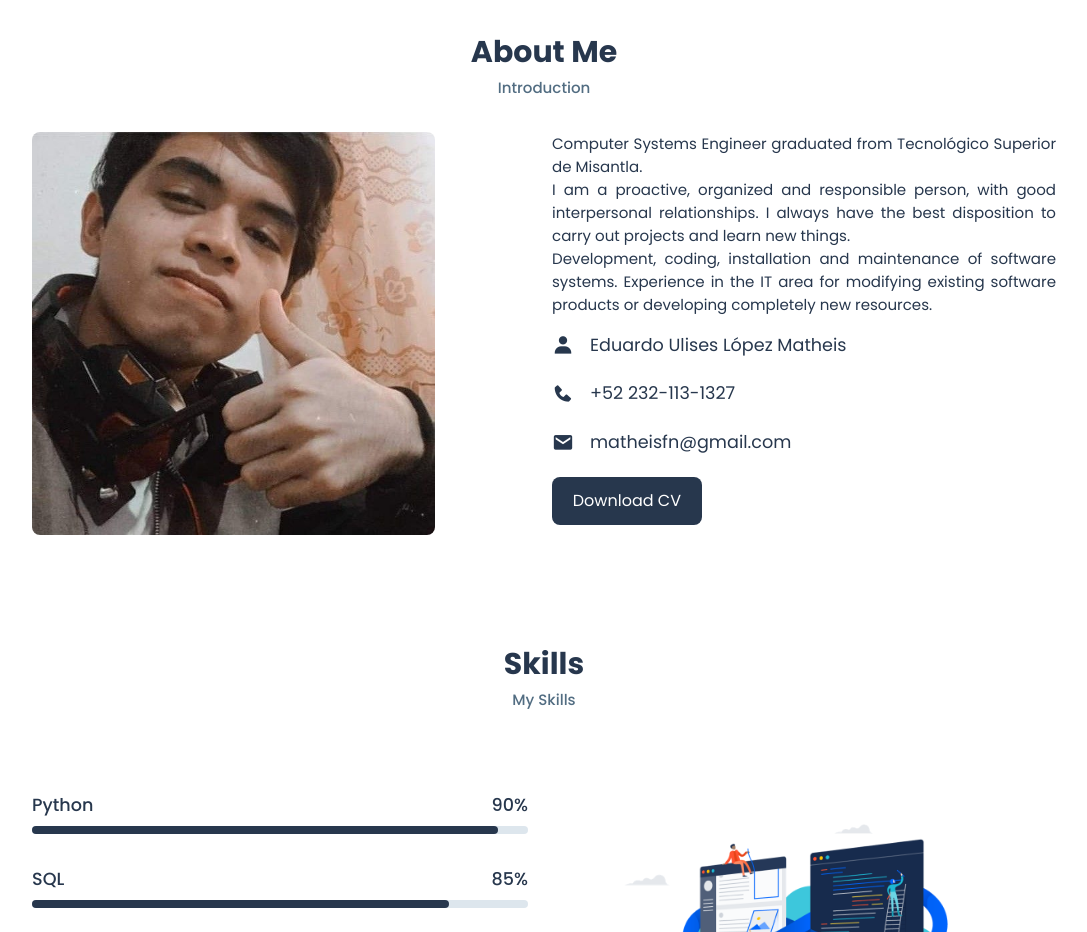
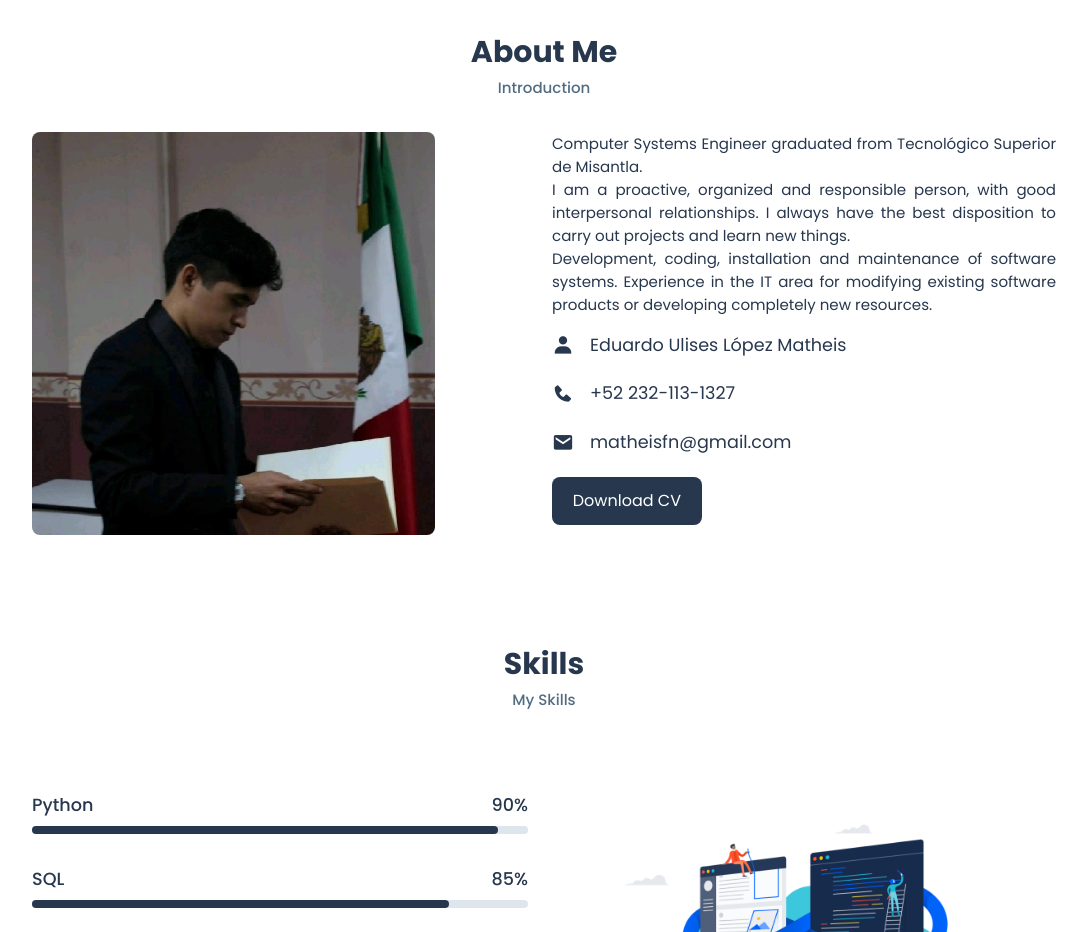
Before and after one commit to justmatheis/Portfolio, a plain HTML site: page index.html in a window 1280 px wide. Shown: the part 820-1752 px from the top of the page, without its empty margins (96-1183 px from the left). Drawn offline with nearby package versions, Linux system fonts and the light colour scheme.

Commit message:
Update index.html

```diff
--- a/index.html
+++ b/index.html
@@ -57,7 +57,7 @@
         <!-- About Content -->
         <div class="about-container">
             <div class="about-img">
-                <img src="profile-pic.jpg" alt="">
+                <img src="1698032264536.jpg" alt="">
             </div>
             <div class="about-text">
                 <p>Computer Systems Engineer graduated from Tecnológico Superior de Misantla. <br> I am a proactive, organized and responsible person, with good interpersonal relationships. I always have the best disposition to carry out projects and learn new things. <br> Development, coding, installation and maintenance of software systems. Experience in the IT area for modifying existing software products or developing completely new resources.</p>
```
